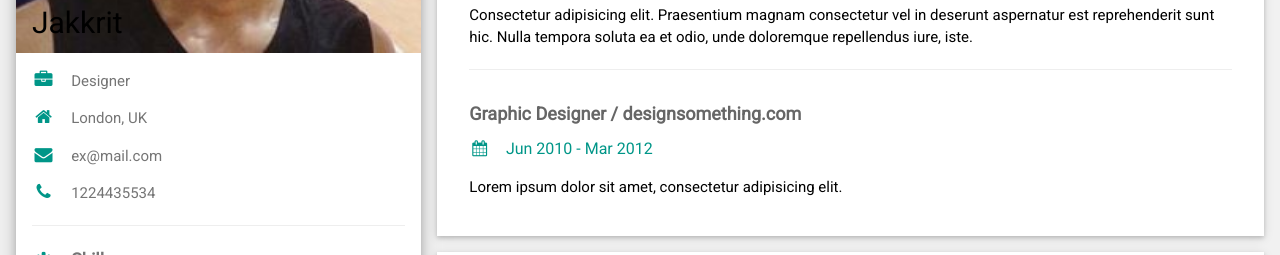
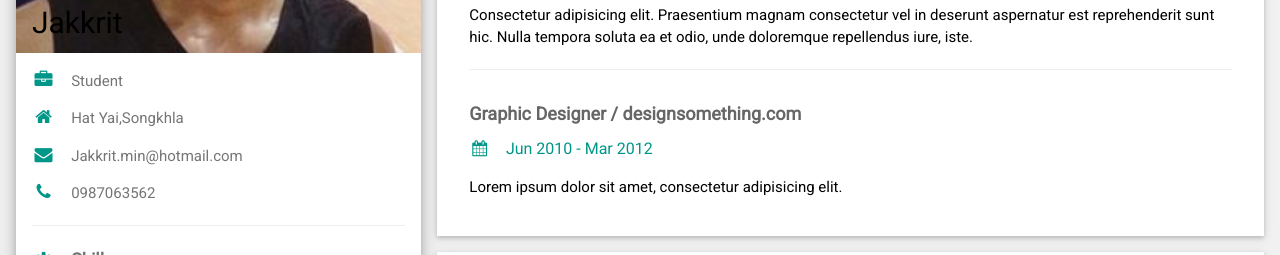
Before and after one commit to minjakkrit/project01, a plain HTML site: page index.html in a window 1280 px wide. Shown: the part 368-623 px from the top of the page. Drawn offline with Linux system fonts and the light colour scheme.

Commit message:
Update index.html

```diff
--- a/index.html
+++ b/index.html
@@ -28,10 +28,10 @@ html,body,h1,h2,h3,h4,h5,h6 {font-family: "Roboto", sans-serif}
           </div>
         </div>
         <div class="w3-container">
-          <p><i class="fa fa-briefcase fa-fw w3-margin-right w3-large w3-text-teal"></i>Designer</p>
-          <p><i class="fa fa-home fa-fw w3-margin-right w3-large w3-text-teal"></i>London, UK</p>
-          <p><i class="fa fa-envelope fa-fw w3-margin-right w3-large w3-text-teal"></i>ex@mail.com</p>
-          <p><i class="fa fa-phone fa-fw w3-margin-right w3-large w3-text-teal"></i>1224435534</p>
+          <p><i class="fa fa-briefcase fa-fw w3-margin-right w3-large w3-text-teal"></i>Student</p>
+          <p><i class="fa fa-home fa-fw w3-margin-right w3-large w3-text-teal"></i>Hat Yai,Songkhla</p>
+          <p><i class="fa fa-envelope fa-fw w3-margin-right w3-large w3-text-teal"></i>Jakkrit.min@hotmail.com</p>
+          <p><i class="fa fa-phone fa-fw w3-margin-right w3-large w3-text-teal"></i>0987063562</p>
           <hr>
 
           <p class="w3-large"><b><i class="fa fa-asterisk fa-fw w3-margin-right w3-text-teal"></i>Skills</b></p>
```
